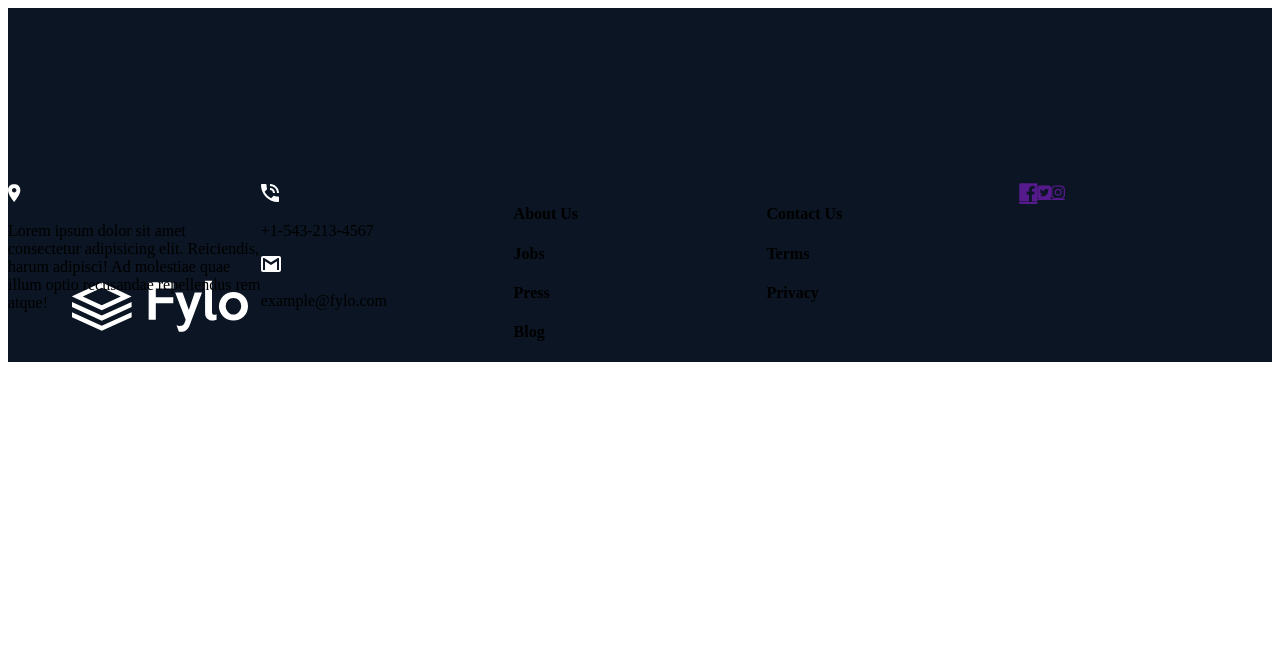
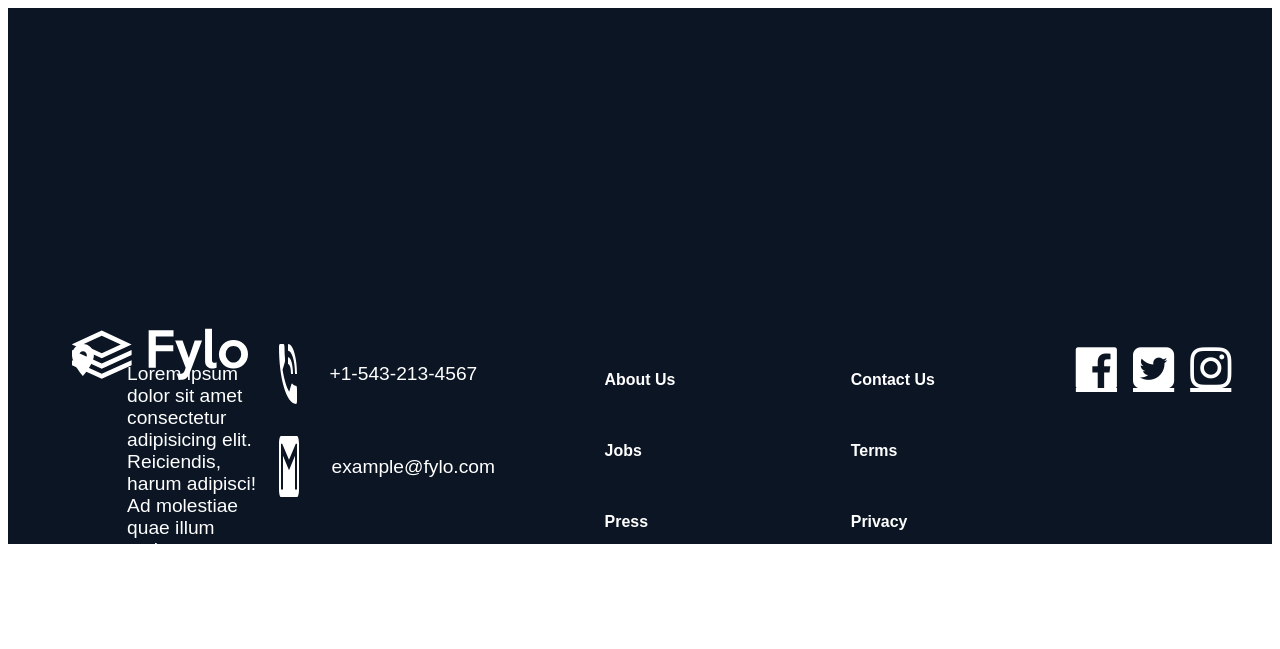
Before and after one commit to cold412/fylo-dark-theme-landing-page-master, a Gatsby site: page /Footer in a window 1280 px wide. Built offline with nearby package versions, Linux system fonts and the light colour scheme; Gatsby itself is replaced by a stand-in of ours.

Commit message:
footer added

```diff
--- a/src/pages/Footer.js
+++ b/src/pages/Footer.js
@@ -19,30 +19,38 @@ function Footer() {
         </div>
 
         <div className="footer2">
-            <div className="1">
+            <div className="footer2__box1">
             <img src={location} alt=""/>
 <p>Lorem ipsum dolor sit amet consectetur adipisicing elit. Reiciendis, harum adipisci! Ad molestiae quae illum optio recusandae repellendus rem atque!</p>
             </div>
-            <div className="2">
+            <div className="footer2__box2">
+                <div className="box2__left">
+
             <img src={phone} alt=""/>
             <p>+1-543-213-4567</p>
+
+                </div>
+
+                <div className="box2__right">
+
             <img src={email} alt=""/>
             <p>example@fylo.com</p>
+                </div>
             </div>
-            <div className="3">
-                <h4>About Us</h4>
-                <h4>Jobs</h4>
-                <h4>Press</h4>
-                <h4>Blog</h4>
+            <div className="footer2__box3">
+                <h5>About Us</h5>
+                <h5>Jobs</h5>
+                <h5>Press</h5>
+                <h5>Blog</h5>
             </div>
-            <div className="4">
+            <div className="footer2__box4">
 
-                <h4>Contact Us</h4>
-                <h4>Terms</h4>
-                <h4>Privacy</h4>
+                <h5>Contact Us</h5>
+                <h5>Terms</h5>
+                <h5>Privacy</h5>
 
             </div>
-            <div className="5">
+            <div className="footer2__box5">
             <a href="" class="fa fa-lg fa-facebook-official"></a>
           <a href="" class="fa fa-twitter-square"></a>
           <a href="" class="fa fa-instagram"></a>
--- a/src/styles/footer.scss
+++ b/src/styles/footer.scss
@@ -6,7 +6,7 @@
 
 
     .footer__logo{
-        padding-top: 17rem;
+        padding-top: 20rem;
         padding-left: 4rem;
     }
 }
@@ -16,4 +16,74 @@
     display: grid;
     grid-template-columns: repeat(5 , 1fr);
     background-color: $DarkBlueFooter;
+    height: 25vh;
+    align-items: flex-start;
+    justify-items: center;
+    color: $White;
+    padding-top: 10rem;
+
+
+    .footer2__box1{
+        display: flex;
+        padding-left: 4rem;
+        img{
+            width: 2rem;
+            height: 2rem;
+        }
+        p{
+            font-size: 1.2rem;
+            font-family: $Rale;
+            padding-left: 2rem
+        }
+    }
+
+    .footer2__box2{
+        display: flex;
+            flex-direction: column;
+        .box2__right{
+            padding-top: 2rem;
+        }
+
+        .box2__left, .box2__right{
+            display: flex;
+            flex-direction: row;
+            p{
+                padding-left: 2rem;
+            font-size: 1.2rem;
+            font-family: $Rale;
+            }
+        }
+    }
+
+
+    .footer2__box3{
+            font-size: 1.2rem;
+            font-family: $Rale;
+            height: 8vh;
+            justify-content: space-between;
+            display: flex;
+            flex-direction: column;
+    }
+
+    .footer2__box4{
+
+            font-size: 1.2rem;
+            font-family: $Rale;
+            height: 6vh;
+            justify-content: space-between;
+            display: flex;
+            flex-direction: column;
+    }
+
+
+    .footer2__box5{
+        display: flex;
+        justify-content: start;
+        align-items: center;
+        a{
+            font-size: 3rem;
+            color: $White;
+            padding-left: 1rem;
+        }
+    }
 }
--- a/src/styles/index.scss
+++ b/src/styles/index.scss
@@ -15,6 +15,6 @@
     .page5Cont{
         background-color: $DarkBlueFooter;
         position: relative;
-        top: -13vh
+        top: -10vh
     }
 }
```
